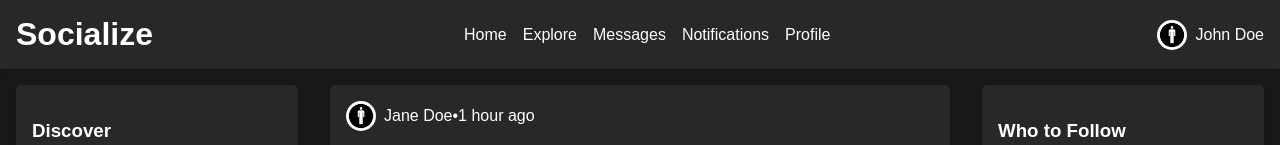
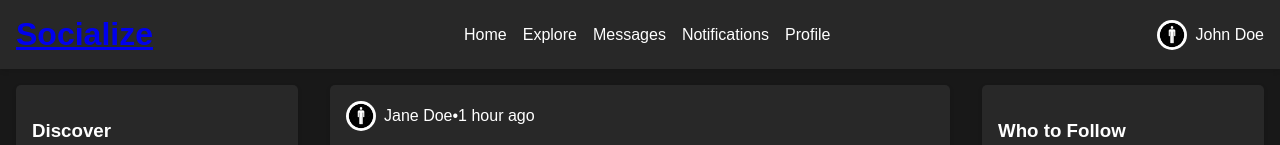
Before and after one commit to anonymous1001110101/123testingtesting, a plain HTML site: page index.html in a window 1280 px wide. Shown: the top 145 px of the page. Drawn offline with Linux system fonts and the light colour scheme.

Commit message:
Update index.html

```diff
--- a/index.html
+++ b/index.html
@@ -11,7 +11,7 @@
 
     <header>
         <div class="logo">
-            <h1>Socialize</h1>
+            <h1><a href="#">Socialize</a></h1>
         </div>
         <nav>
             <ul>
```
